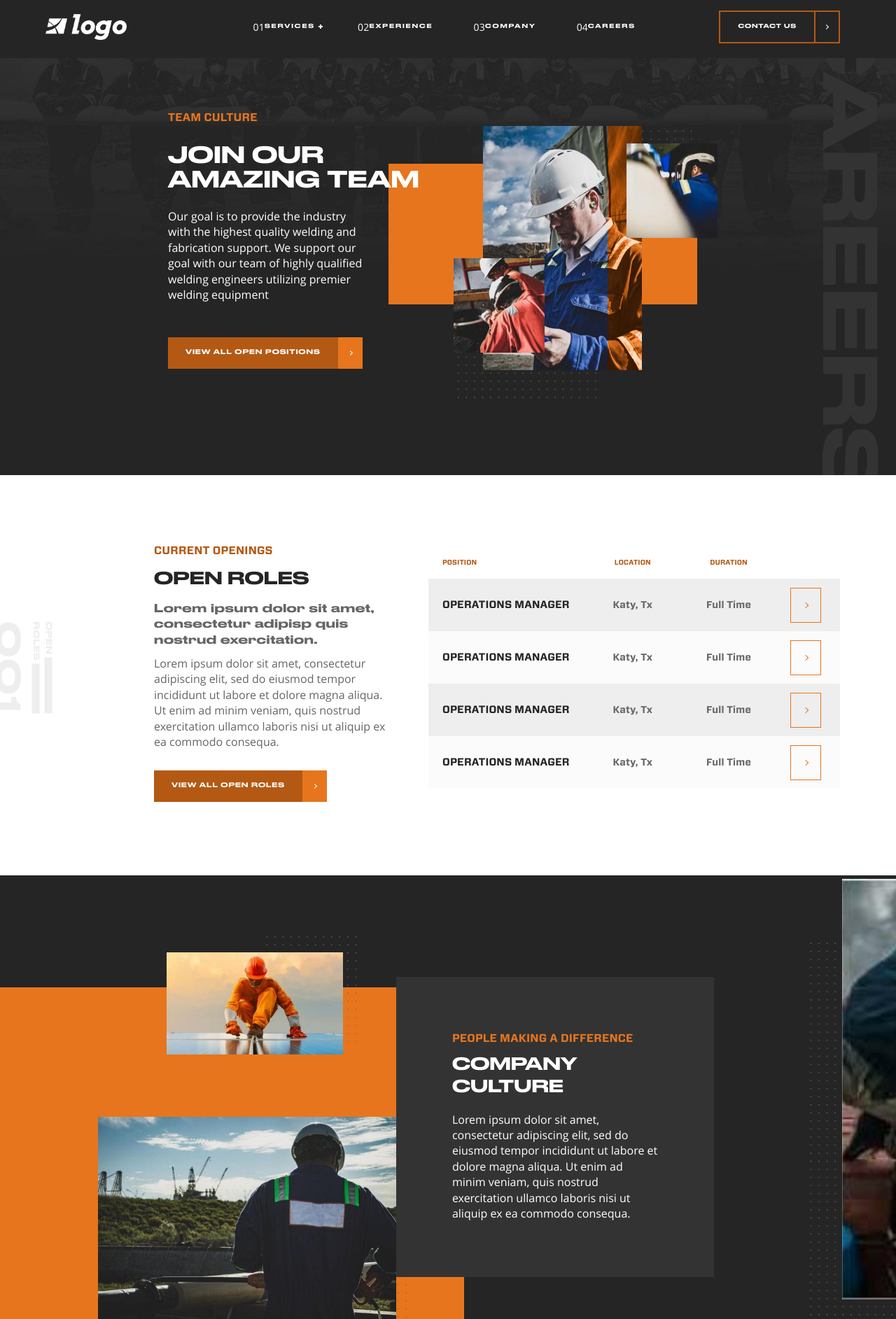
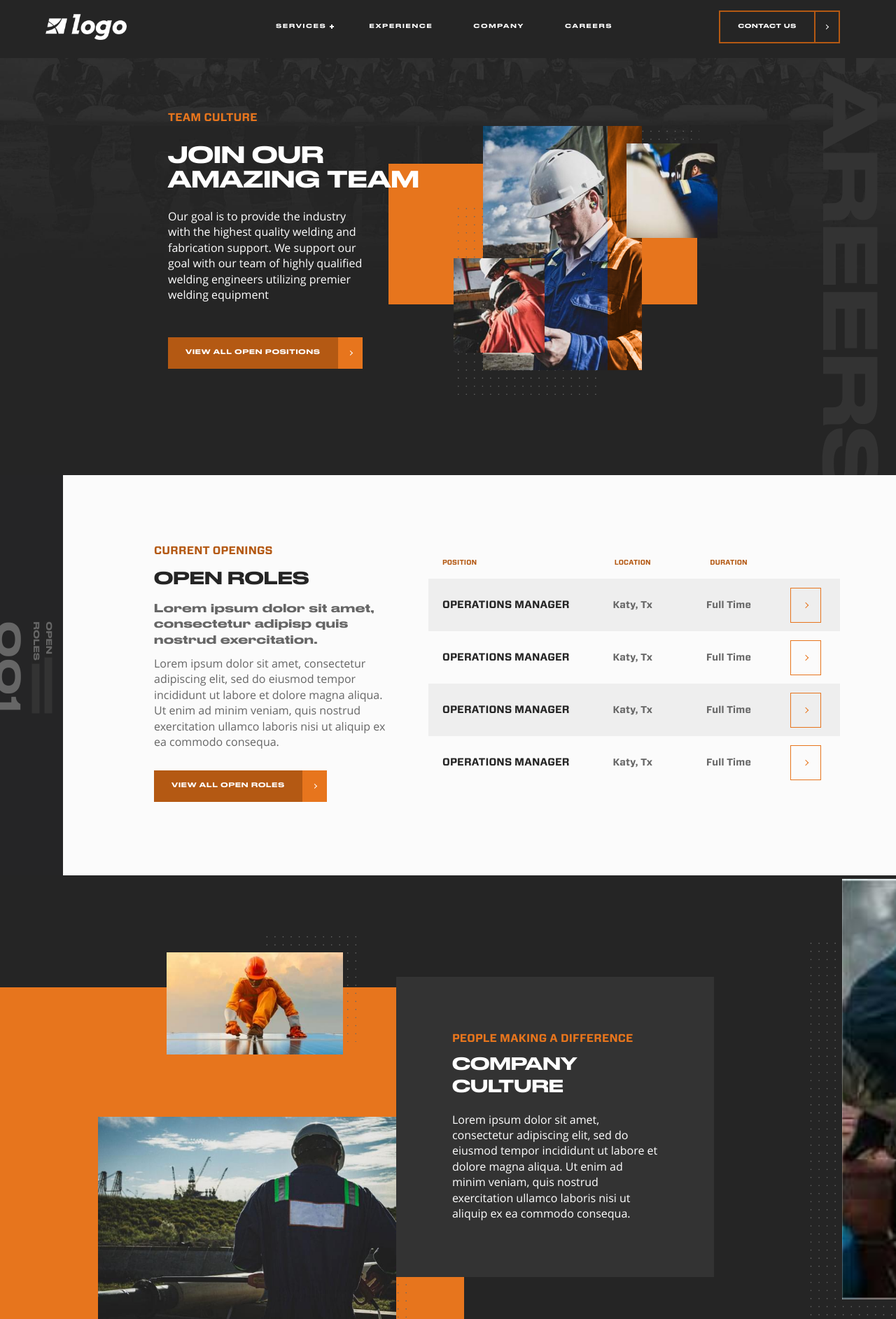
Before and after one commit to jahidHn/dev-test, a PHP site: page / in a window 1280 px wide. Shown: the top 1885 px of the page at 70% size. Run offline with PHP 8.4, Linux system fonts and the light colour scheme.

Commit message:
fixing decoration, spacing

```diff
--- a/src/scss/template-parts/_hero.scss
+++ b/src/scss/template-parts/_hero.scss
@@ -174,7 +174,7 @@
 			&::before {
 
 				width: 90%;
-				height: rem-calc(200);
+				height: 80%;
 				bottom: rem-calc(-40);
 				right: rem-calc(-40);
 				@include media('>phone-small') {
--- a/src/scss/template-parts/_navigation.scss
+++ b/src/scss/template-parts/_navigation.scss
@@ -829,7 +829,7 @@
 	&__indicator {
 		font-size: rem-calc(14);
 		letter-spacing: 0.17px;
-		@include media('>desktop-medium') {
+		@include media('>desktop-small') {
 			display: none;
 		}
 	}
--- a/src/scss/template-parts/_openings.scss
+++ b/src/scss/template-parts/_openings.scss
@@ -2,15 +2,39 @@
 	overflow: hidden;
 	position: relative;
 	padding-bottom: rem-calc(74);
+	background-color: #252526;
+	&::before {
+		content: '';
+			background-color: #252526;
+			position: absolute;
+			top: 0;
+			left: 0;
+			width: 0;
+			height: 100%;
+			z-index: 1;
+		@include media('>phone') {
+			width: rem-calc(90);
+		}
+		@include media('>desktop-medium') {
+			width: rem-calc(120);
+		}
 
+		@include media('>desktop-large') {
+			width: rem-calc(180);
+		}
+
+		@include media('>desktop-xlarge') {
+			width: rem-calc(200);
+		}
+	}
 	@include media('>phone') {
 		padding-bottom: 0;
 	}
 
 	&__wrapper {
 		@extend %site-wrapper;
-
 		max-width: rem-calc(575);
+		background-color: #fbfbfb;
 		padding: rem-calc(55) rem-calc(14) rem-calc(68);
 
 		@include media('>phone') {
@@ -54,15 +78,18 @@
 		}
 
 		&__label {
-			@extend %text-decoration__label--light;
+			@extend %text-decoration__label--dark;
 
 			&-inner {
-				@extend %text-decoration__label-inner--light;
+				@extend %text-decoration__label-inner--dark;
 			}
 		}
 
 		&__number {
 			@extend %text-decoration__number--light;
+			@include media('>phone') {
+				color: #666;
+			}
 		}
 	}
 
```
Also changed, not shown: dist/css/index.css, 1 other file.
